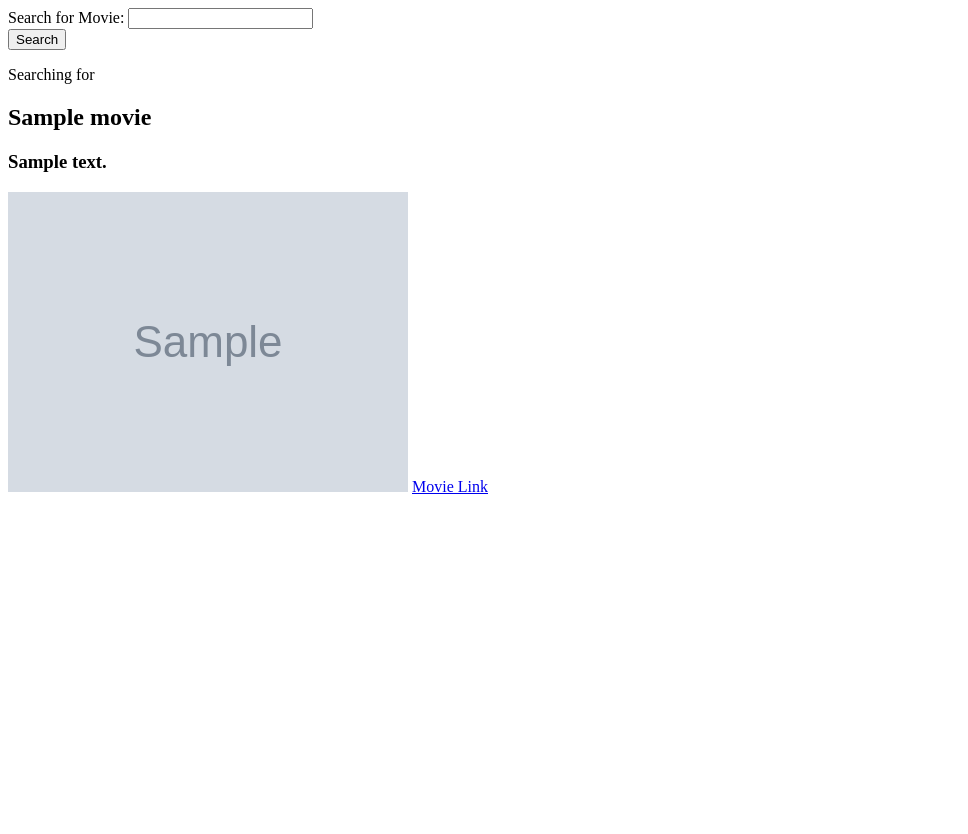
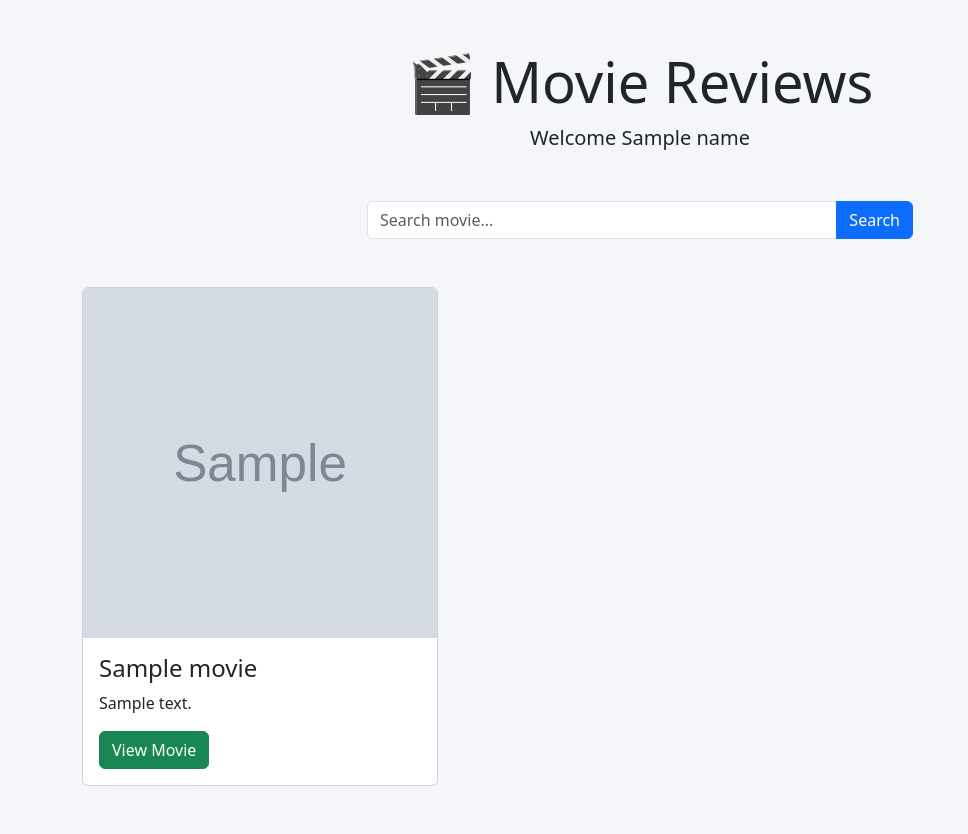
Before and after one commit to Nicorenox/Taller1_P1_20262_NM, a Django app: template movie/templates/home.html in a window 1280 px wide. Shown: the whole page, without its empty margins (0-968 px from the left). Before the commit the page ends 494 px from the top, so only its background shows below. Run offline with Django 5.2, Linux system fonts and the light colour scheme; the template is opened without the code that fills it: most values are stand-ins (such as "Sample title", 1, 10 or a date in 2020); grey boxes marked "Sample" are stand-in pictures.

Commit message:
Mejora interfaz

```diff
--- a/movie/templates/home.html
+++ b/movie/templates/home.html
@@ -1,27 +1,130 @@
 <!DOCTYPE html>
-<html>
+<html lang="en">
 
-<div class="container">
-    <form action="">
-        <div class="mb-3">
-            <label for="searchMovie" class="form-label">
-                Search for Movie:
-            </label>
-            <input type="text" class="form-control" name="searchMovie">
+<head>
+    <meta charset="UTF-8">
+    <title>Movie Reviews</title>
+
+    <!-- Bootstrap -->
+    <link href="https://cdn.jsdelivr.net/npm/bootstrap@5.3.8/dist/css/bootstrap.min.css" rel="stylesheet">
+
+    <style>
+        body{
+            background:#f4f6f9;
+        }
+
+        .movie-card{
+            transition:.2s;
+            height:100%;
+        }
+
+        .movie-card:hover{
+            transform:translateY(-5px);
+            box-shadow:0 8px 20px rgba(0,0,0,.15);
+        }
+
+        .movie-image{
+            height:350px;
+            object-fit:cover;
+        }
+    </style>
+
+</head>
+
+<body>
+
+<div class="container py-5">
+
+    <div class="text-center mb-5">
+
+        <h1 class="display-4">
+            🎬 Movie Reviews
+        </h1>
+
+        <p class="lead">
+            Welcome {{ name }}
+        </p>
+
+    </div>
+
+    <form method="GET" class="row justify-content-center mb-5">
+
+        <div class="col-md-6">
+
+            <div class="input-group">
+
+                <input
+                    type="text"
+                    class="form-control"
+                    placeholder="Search movie..."
+                    name="searchMovie"
+                    value="{{ searchTerm|default:'' }}">
+
+                <button class="btn btn-primary">
+                    Search
+                </button>
+
+            </div>
+
         </div>
-        <button type="submit" class="btn btn-primary">Search</button>
+
     </form>
 
-    <p>Searching for {{ searchTerm }}</p>
-    {% for movie in movies %}
-        <h2>{{ movie.title }}</h2>
-        <h3>{{ movie.description }}</h3>
-        <img src="{{ movie.image.url }}">
-        {% if movie.url %}
-            <a href="{{ movie.url }}"> Movie Link </a>
-        {% endif %}
-    {% endfor %}
-    <br/>
+    <div class="row g-4">
+
+        {% for movie in movies %}
+
+        <div class="col-md-4">
+
+            <div class="card movie-card">
+
+                <img
+                    src="{{ movie.image.url }}"
+                    class="card-img-top movie-image">
+
+                <div class="card-body">
+
+                    <h4 class="card-title">
+                        {{ movie.title }}
+                    </h4>
+
+                    <p class="card-text">
+                        {{ movie.description }}
+                    </p>
+
+                    {% if movie.url %}
+                    <a href="{{ movie.url }}"
+                       target="_blank"
+                       class="btn btn-success">
+                        View Movie
+                    </a>
+                    {% endif %}
+
+                </div>
+
+            </div>
+
+        </div>
+
+        {% empty %}
+
+        <div class="col-12">
+
+            <div class="alert alert-warning text-center">
+
+                No movies found.
+
+            </div>
+
+        </div>
+
+        {% endfor %}
+
+    </div>
+
 </div>
 
+<script src="https://cdn.jsdelivr.net/npm/bootstrap@5.3.8/dist/js/bootstrap.bundle.min.js"></script>
+
+</body>
 </html>
```
